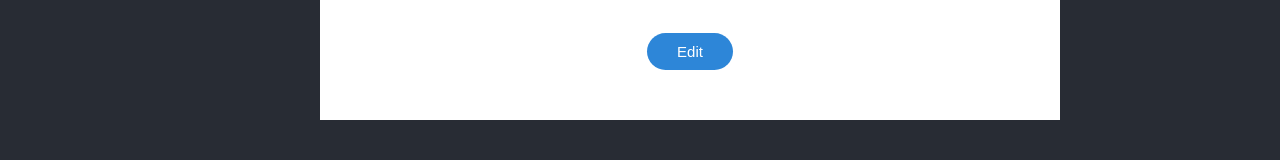
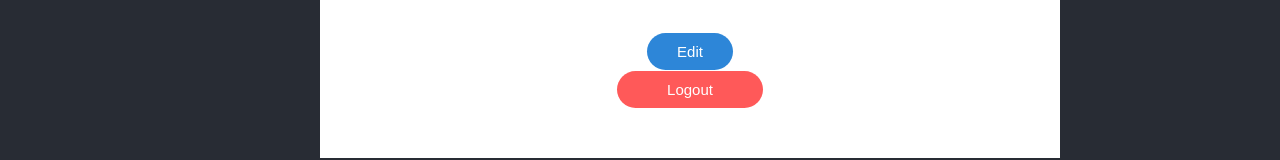
Before and after one commit to CSE370HCI/fantasticfour, a React (Create React App) app: page /profile in a window 1280 px wide. Shown: the part 372-532 px from the top of the page. Built offline with nearby package versions, Linux system fonts and the light colour scheme; no server answers.

Commit message:
#63 - add logout button to profile page

```diff
--- a/src/App.jsx
+++ b/src/App.jsx
@@ -141,6 +141,11 @@ class App extends React.Component {
                 <PostForm refresh={this.state.refreshPosts}/>
               </div>
             </Route>
+            <Route path="/logout">
+              <div>
+                <LoginForm logout={true} />
+              </div>
+            </Route>
             <Route path={["/login", "/signup"]}>
               <div>
                 <LoginForm refreshPosts={this.doRefreshPosts}/>
--- a/src/Component/UserProfile.jsx
+++ b/src/Component/UserProfile.jsx
@@ -1,4 +1,5 @@
 import React from "react";
+import {Link} from 'react-router-dom';
 import "../App.css";
 
 //The post form component holds both a form for posting, and also the list of current posts in your feed
@@ -67,6 +68,10 @@ export default class UserProfile extends React.Component {
                 onClick={this.redirect}
                 value="Edit"
             />
+            <br/>
+            <Link to="/logout">
+                <input type="button" className="danger-button-unblocked" value="Logout"/>
+            </Link>
         </div>
     );
   }
```
